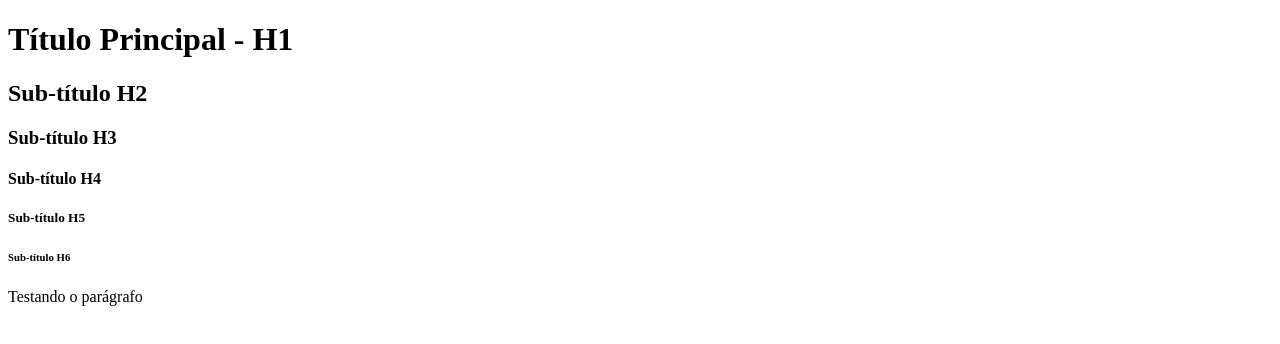
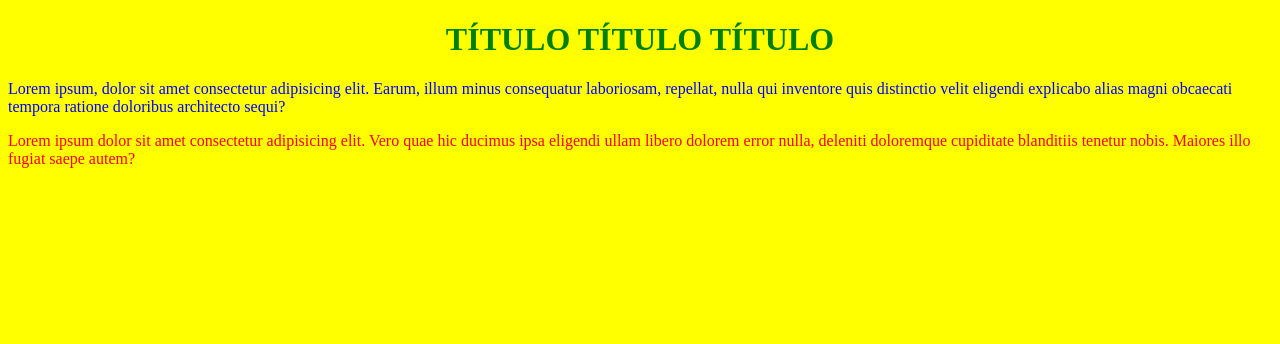
Before and after one commit to lucassoaresol/Descomplica-PIDS, a plain HTML site: page index.html in a window 1280 px wide. Drawn offline with Linux system fonts and the light colour scheme.

Commit message:
perf: aula_06

```diff
--- /dev/null
+++ b/css/estilos.css
@@ -0,0 +1,17 @@
+body {
+  background-color: yellow;
+}
+
+h1 {
+  text-align: center;
+  text-transform: uppercase;
+  color: green;
+}
+
+.corpoDoTexto {
+  color: blue;
+}
+
+.corpoDoTexto2 {
+  color: red;
+}
--- a/index.html
+++ b/index.html
@@ -4,15 +4,22 @@
     <meta charset="UTF-8" />
     <meta http-equiv="X-UA-Compatible" content="IE=edge" />
     <meta name="viewport" content="width=device-width, initial-scale=1.0" />
-    <title>Document</title>
+    <link rel="stylesheet" href="css/estilos.css" />
+    <title>CSS</title>
   </head>
   <body>
-    <h1>Título Principal - H1</h1>
-    <h2>Sub-título H2</h2>
-    <h3>Sub-título H3</h3>
-    <h4>Sub-título H4</h4>
-    <h5>Sub-título H5</h5>
-    <h6>Sub-título H6</h6>
-    <p>Testando o parágrafo</p>
+    <h1>Título título título</h1>
+    <p class="corpoDoTexto">
+      Lorem ipsum, dolor sit amet consectetur adipisicing elit. Earum, illum
+      minus consequatur laboriosam, repellat, nulla qui inventore quis
+      distinctio velit eligendi explicabo alias magni obcaecati tempora ratione
+      doloribus architecto sequi?
+    </p>
+    <p class="corpoDoTexto2">
+      Lorem ipsum dolor sit amet consectetur adipisicing elit. Vero quae hic
+      ducimus ipsa eligendi ullam libero dolorem error nulla, deleniti
+      doloremque cupiditate blanditiis tenetur nobis. Maiores illo fugiat saepe
+      autem?
+    </p>
   </body>
 </html>
```
